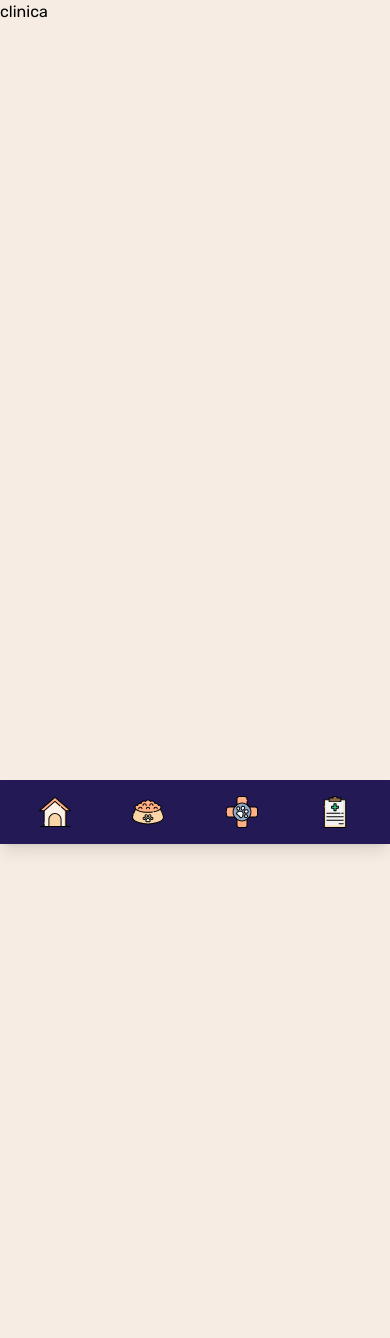
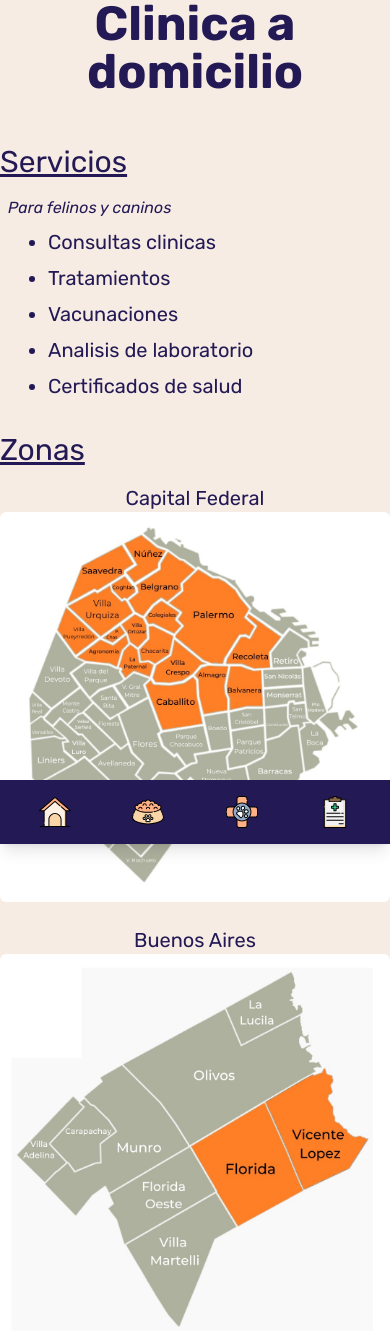
Before and after one commit to SantiagoJavierRubio/veroroffovet, a Next.js app in the folder next-app/: page /clinica in a window 390 px wide. Shown: the top 1338 px of the page. Before the commit the page ends 972 px from the top, so only its background shows below. Built offline with nearby package versions, Linux system fonts and the light colour scheme.

Commit message:
clinica and index setup

```diff
--- /dev/null
+++ b/next-app/components/Container.tsx
@@ -0,0 +1,5 @@
+import { PropsWithChildren } from 'react'
+
+export default function Container(props: PropsWithChildren) {
+  return <div className="mx-auto w-full max-w-5xl py-8">{props.children}</div>
+}
--- a/next-app/components/Expandable.tsx
+++ b/next-app/components/Expandable.tsx
@@ -12,10 +12,17 @@ export default function Expandable(props: PropsWithChildren<ExpandableProps>) {
   return (
     <div className="transition-all">
       <button
-        className="w-full rounded-sm bg-primary py-2 text-xl font-bold"
+        className="bg-primary relative w-full py-2 text-2xl font-bold lg:rounded-md"
         onClick={toggleOpen}
       >
         {title}
+        <span
+          className={`text-secondary/50 absolute right-4 text-xl font-light ${
+            open ? '-rotate-90' : 'rotate-90'
+          }`}
+        >
+          {'>'}
+        </span>
       </button>
       <div className="flex flex-col justify-center align-top">
         {open && children}
--- a/next-app/components/Formulario/Tutor.tsx
+++ b/next-app/components/Formulario/Tutor.tsx
@@ -49,7 +49,7 @@ export default function Tutor(props: TutorProps) {
       <div className={styles.labeledInput}>
         <label htmlFor="mail">Mail</label>
         <input
-          type="text"
+          type="email"
           id="mail"
           value={data.mail}
           required
@@ -61,7 +61,7 @@ export default function Tutor(props: TutorProps) {
           Celular <span className="font-normal italic">(opcional)</span>
         </label>
         <input
-          type="text"
+          type="tel"
           id="celular"
           value={data.celular}
           onChange={handleChange}
--- a/next-app/components/Layout/Layout.tsx
+++ b/next-app/components/Layout/Layout.tsx
@@ -14,7 +14,9 @@ export default function Layout(props: PropsWithChildren<LayoutProps>) {
     <>
       <Head title={title} description={description} />
       <NavBar />
-      <main className="mb-32 min-h-screen w-full sm:mb-0">{children}</main>
+      <main className="mb-32 min-h-screen w-full sm:mt-32 sm:mb-0">
+        {children}
+      </main>
       <Footer />
     </>
   )
--- a/next-app/components/Layout/NavBar.tsx
+++ b/next-app/components/Layout/NavBar.tsx
@@ -16,7 +16,7 @@ const LinkButton = (props: LinkBtnProps) => {
         <Image src={icon} fill alt={title} />
       </div>
       <h4
-        className={`hidden text-center font-semibold sm:inline md:text-lg ${
+        className={`hidden text-center font-semibold sm:inline md:text-left md:text-lg ${
           selected && 'underline underline-offset-4'
         }`}
       >
--- a/next-app/pages/clinica.tsx
+++ b/next-app/pages/clinica.tsx
@@ -1,5 +1,150 @@
 import Layout from '@/components/Layout/Layout'
+import Image from 'next/image'
+import Container from '@/components/Container'
+import { ChangeEvent, FormEvent, useState } from 'react'
 
 export default function Clinica() {
-  return <Layout title="Clinica a domicilio">clinica</Layout>
+  return (
+    <Layout title="Clinica a domicilio">
+      <h1 className="text-primary text-center text-5xl font-bold">
+        Clinica a domicilio
+      </h1>
+      <Container>
+        <div className="text-primary mb-8 sm:ml-8">
+          <h3 className="my-4 text-3xl underline">Servicios</h3>
+          <p className="text-primary ml-2 text-base font-normal italic">
+            Para felinos y caninos
+          </p>
+          <ul className="ml-12 mt-2 list-disc">
+            <li className="border-primary my-2 text-xl">Consultas clinicas</li>
+            <li className="border-primary my-2 text-xl">Tratamientos</li>
+            <li className="border-primary my-2 text-xl">Vacunaciones</li>
+            <li className="border-primary my-2 text-xl">
+              Analisis de laboratorio
+            </li>
+            <li className="border-primary my-2 text-xl">
+              Certificados de salud
+            </li>
+          </ul>
+        </div>
+        <div className="text-primary mb-8 sm:mx-8">
+          <h3 className="my-4 text-3xl underline">Zonas</h3>
+          <div className="flex flex-wrap justify-evenly gap-6">
+            <div className="w-96 max-w-full grow">
+              <h4 className="text-center text-xl">Capital Federal</h4>
+              <div className="relative m-auto aspect-square w-full">
+                <Image
+                  src="/maps/capital.jpeg"
+                  alt="Zonas de C.A.B.A."
+                  fill
+                  className="rounded-md"
+                  sizes="24rem"
+                  priority
+                />
+              </div>
+            </div>
+            <div className="w-96 max-w-full grow">
+              <h4 className="text-center text-xl">Buenos Aires</h4>
+              <div className="relative m-auto aspect-square w-full">
+                <Image
+                  src="/maps/provincia.jpeg"
+                  alt="Zonas de C.A.B.A."
+                  fill
+                  className="rounded-md"
+                  sizes="24rem"
+                />
+              </div>
+            </div>
+          </div>
+        </div>
+        <ContactForm />
+      </Container>
+    </Layout>
+  )
 }
+
+interface ContactForm {
+  nombre: string
+  email: string
+  celular?: string
+  consulta: string
+}
+
+const INITIAL_DATA = {
+  nombre: '',
+  email: '',
+  celular: '',
+  consulta: ''
+}
+
+const ContactForm = () => {
+  const [data, setData] = useState<ContactForm>(INITIAL_DATA)
+  const handleSubmit = (e: FormEvent) => {
+    e.preventDefault()
+    console.log(data)
+  }
+  const handleChange = (
+    e: ChangeEvent<HTMLInputElement | HTMLTextAreaElement>
+  ) => {
+    const key = e.target.id as keyof typeof data
+    setData(prevData => ({ ...prevData, [key]: e.target.value }))
+  }
+  return (
+    <form onSubmit={handleSubmit} className="text-primary sm:ml-8">
+      <h3 className="text-3xl underline">Contacto</h3>
+      <div className="m-auto my-2 grid max-w-sm auto-cols-auto text-lg font-semibold">
+        <label htmlFor="nombre">Nombre y apellido</label>
+        <input
+          type="text"
+          id="nombre"
+          value={data.nombre}
+          onChange={handleChange}
+          required
+          className="bg-secondary rounded-sm p-2 text-white"
+        />
+      </div>
+      <div className="m-auto my-2 grid max-w-sm auto-cols-auto text-lg font-semibold">
+        <label htmlFor="email">Email</label>
+        <input
+          id="email"
+          type="email"
+          value={data.email}
+          onChange={handleChange}
+          required
+          className="bg-secondary rounded-sm p-2 text-white"
+        />
+      </div>
+      <div className="m-auto my-2 grid max-w-sm auto-cols-auto text-lg font-semibold">
+        <label htmlFor="celular">
+          Celular <span>(opcional)</span>
+        </label>
+        <input
+          id="celular"
+          type="tel"
+          value={data.celular}
+          onChange={handleChange}
+          className="bg-secondary rounded-sm p-2 text-white"
+        />
+      </div>
+      <div className="m-auto my-2 grid max-w-sm auto-cols-auto text-lg font-semibold">
+        <label htmlFor="consulta">Tu consulta</label>
+        <textarea
+          id="consulta"
+          value={data.consulta}
+          onChange={handleChange}
+          required
+          rows={4}
+          className="bg-secondary rounded-sm p-2 text-white"
+        />
+      </div>
+      <div className="m-auto my-4 flex max-w-sm justify-center">
+        <button
+          type="submit"
+          className="bg-primary m-auto w-1/3 rounded-md p-4 text-lg font-bold text-stone-100"
+        >
+          Enviar
+        </button>
+      </div>
+    </form>
+  )
+}
--- a/next-app/pages/index.tsx
+++ b/next-app/pages/index.tsx
@@ -4,17 +4,36 @@ import Image from 'next/image'
 export default function Home() {
   return (
     <Layout>
-      <h1 className="text-primary mt-4 text-center text-6xl font-bold">
-        Veronica Roffo - Veterinaria
+      <h1 className="text-primary text-center text-4xl font-bold">
+        Veronica Roffo
       </h1>
-      <Image
-        src="/VR_logo_noback.png"
-        width={300}
-        height={300}
-        alt="logo"
-        className="bottom-0 right-0 hidden sm:fixed"
-        priority
-      />
+      <h2>Veterinaria orientada a nutricion natural de perros y gatos.</h2>
+      <div>
+        <p>Asesorias nutricionales</p>
+        <p>Consultas clinicas</p>
+        <p>Online y a domicilio</p>
+      </div>
+      <div>
+        <p>
+          Si te interesa mejorar la vida de tu compa de cuatro patas no dudes en
+          contactarme!
+        </p>
+        <div>
+          <h3>Veronica Roffo</h3>
+          <h4>Veterinaria - U.B.A.</h4>
+          <p>M.N. 10468</p>
+        </div>
+      </div>
+      <div>TESTIMONIOS</div>
+      <div className="fixed -bottom-4 -right-4 hidden sm:block md:h-56 md:w-56 lg:h-72 lg:w-72">
+        <Image
+          src="/VR_logo_noback.png"
+          fill
+          alt="logo"
+          className=""
+          priority
+        />
+      </div>
     </Layout>
   )
 }
--- a/next-app/pages/recursos.tsx
+++ b/next-app/pages/recursos.tsx
@@ -1,5 +1,12 @@
 import Layout from '@/components/Layout/Layout'
+import Container from '@/components/Container'
 
 export default function Recursos() {
-  return <Layout title="Recursos">recursos</Layout>
+  return (
+    <Layout title="Recursos">
+      <Container>
+        <h2 className="text-secondary text-center text-4xl">Proximamente...</h2>
+      </Container>
+    </Layout>
+  )
 }
--- a/next-app/styles/Asesorias.module.css
+++ b/next-app/styles/Asesorias.module.css
@@ -1,5 +1,5 @@
 .dietList {
-    @apply flex flex-col gap-4
+    @apply flex flex-col gap-6
 }
 .dietList::after {
     content: "";
```
Also changed, not shown: next-app/pages/asesorias/index.tsx (+40 -36 lines), next-app/public/maps/capital.jpeg (added), next-app/public/maps/provincia.jpeg (added).
